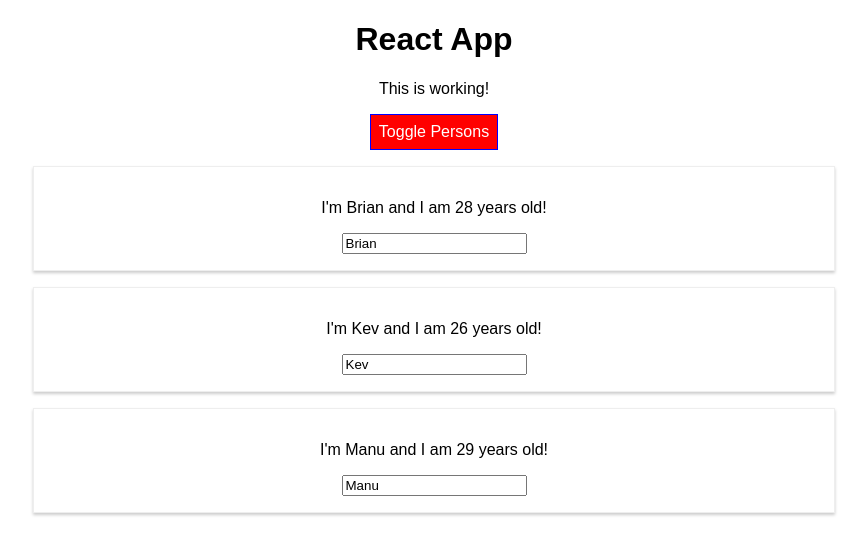
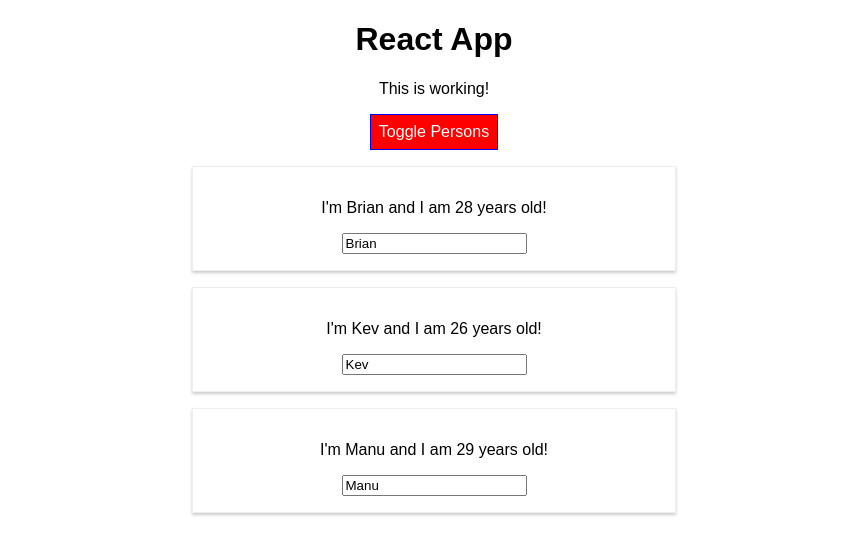
Before and after one commit to david-adam/react-guide, a React (Create React App) app: page / in a window 1280 px wide. Both pictures are taken after a click on the button "Toggle Persons". Shown: the top 554 px of the page, without its empty margins (206-1073 px from the left). Built offline with nearby package versions, Linux system fonts and the light colour scheme.

Commit message:
using Radium

```diff
--- a/package.json
+++ b/package.json
@@ -3,6 +3,7 @@
   "version": "0.1.0",
   "private": true,
   "dependencies": {
+    "radium": "^0.21.2",
     "react": "^16.2.0",
     "react-dom": "^16.2.0",
     "react-scripts": "1.1.0"
--- a/src/App.js
+++ b/src/App.js
@@ -1,5 +1,6 @@
 import React, { Component } from 'react';
 import './App.css';
+import Radium, { StyleRoot } from 'radium';
 import Person from './Person/Person.js';
 
 class App extends Component {
@@ -64,7 +65,11 @@
       font: 'inherit',
       border: '1px solid blue',
       padding: '8px',
-      cursor: 'pointer'
+      cursor: 'pointer',
+      ':hover': {
+        backgroundColor: 'lightgreen',
+        color: 'black'
+      }
     };
 
     let persons = null;
@@ -84,6 +89,10 @@
       );
 
       style.backgroundColor = 'red';
+      style[':hover'] = {
+        backgroundColor: 'salmon',
+        color: 'black'
+      }
     }
 
     const classes = [];
@@ -96,6 +105,7 @@
     }
 
     return (
+      <StyleRoot>
         <div className="App">
           <h1>React App</h1>
           <p className={classes.join(' ')}>This is working!</p>
@@ -104,9 +114,10 @@
             onClick={this.togglePersonsHandler}>Toggle Persons</button>
           {persons}
         </div>
+      </StyleRoot>
     );
     // return React.createElement('div', {className: 'App'}, React.createElement('h1', null, 'Does this work now?'));
   }
 }
 
-export default App;
+export default Radium(App);
--- a/src/Person/Person.js
+++ b/src/Person/Person.js
@@ -1,10 +1,16 @@
 import React from 'react';
+import Radium from 'radium';
 import './Person.css';
 
 const person = (props) => {
+  const style = {
+    '@media (min-width: 500px)': {
+      width: '450px'
+    }
+  }
 
   return (
-    <div className="Person">
+    <div className="Person" style={style}>
       <p onClick={props.click}>I'm {props.name} and I am {props.age} years old!</p>
       <p>{props.children}</p>
       <input type="text" onChange={props.changed} value={props.name}/>
@@ -12,4 +18,4 @@
   )
 }
 
-export default person;
+export default Radium(person);
```
Also changed, not shown: 1 other file (tests, documents, lock files or other folders). Lines whose indentation alone changed are shown as unchanged.
